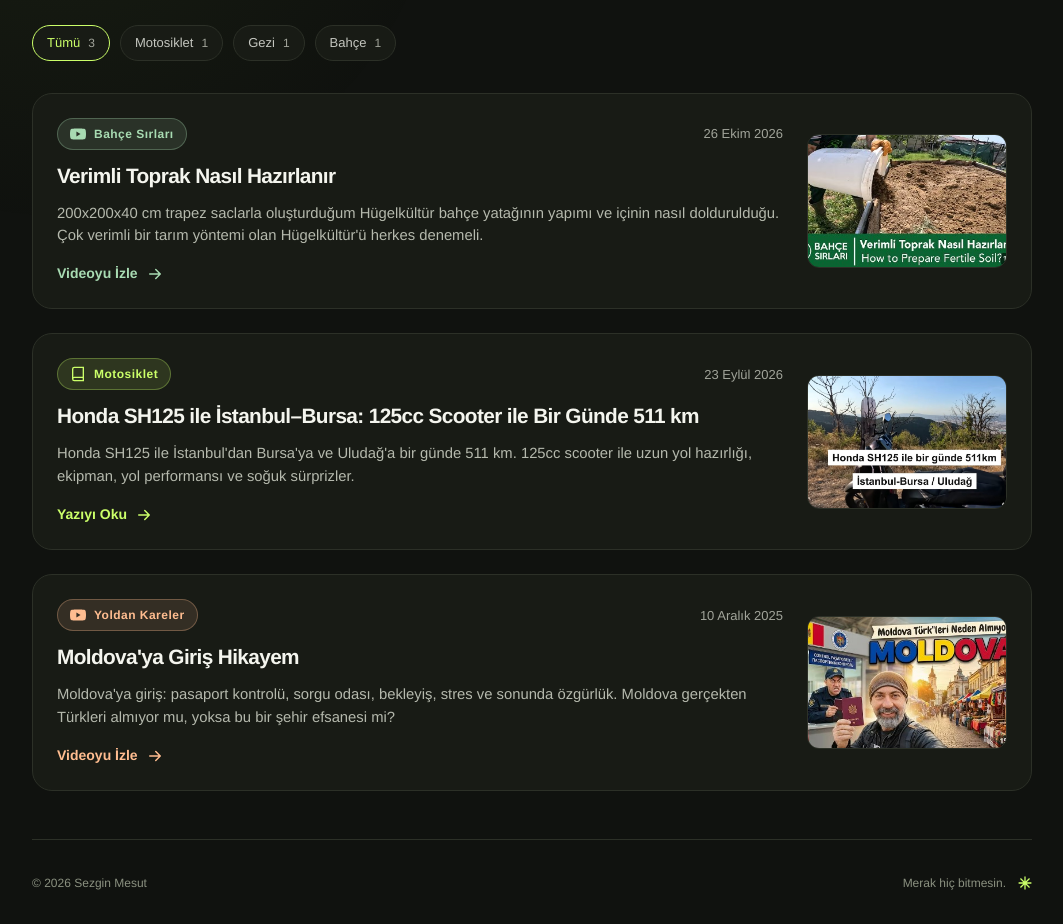
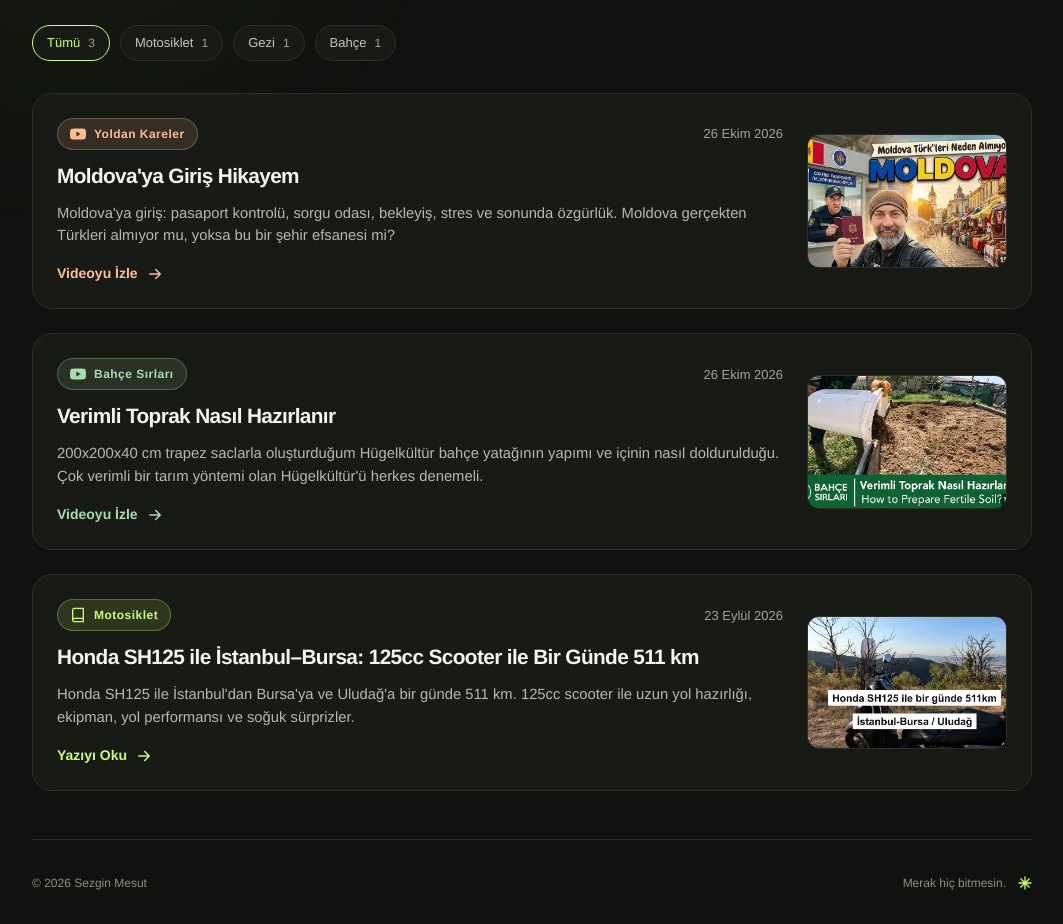
Before and after one commit to smphotographer/sezginmesut-site, an Eleventy site: page src/blog/index.njk in a window 1280 px wide. Shown: the part 267-1191 px from the top of the page, without its empty margins (108-1171 px from the left). Built offline with nearby package versions, Linux system fonts and the light colour scheme; Eleventy itself is replaced by a stand-in of ours; files that its build step writes are made by us from their sources.

Commit message:
Güncellendi Video: moldova-giris-hikayem

```diff
--- a/src/videolar/moldova-giris-hikayem.md
+++ b/src/videolar/moldova-giris-hikayem.md
@@ -1,10 +1,10 @@
 ---
-title: "Moldova'ya Giriş Hikayem"
-date: 2025-12-10
-channel: "Yoldan Kareler"
-url: "https://www.youtube.com/watch?v=14DystaGCpI"
+title: Moldova'ya Giriş Hikayem
+url: https://www.youtube.com/watch?v=14DystaGCpI
+channel: Yoldan Kareler
+date: 2026-10-26
+description: "Moldova'ya giriş: pasaport kontrolü, sorgu odası, bekleyiş, stres ve sonunda özgürlük. Moldova gerçekten Türkleri almıyor mu, yoksa bu bir şehir efsanesi mi?"
+category: gezi
 thumbnail: /gorseller/moldova_t.jpg
-category: gezi
-description: "Moldova'ya giriş: pasaport kontrolü, sorgu odası, bekleyiş, stres ve sonunda özgürlük. Moldova gerçekten Türkleri almıyor mu, yoksa bu bir şehir efsanesi mi?"
 draft: false
 ---
```
